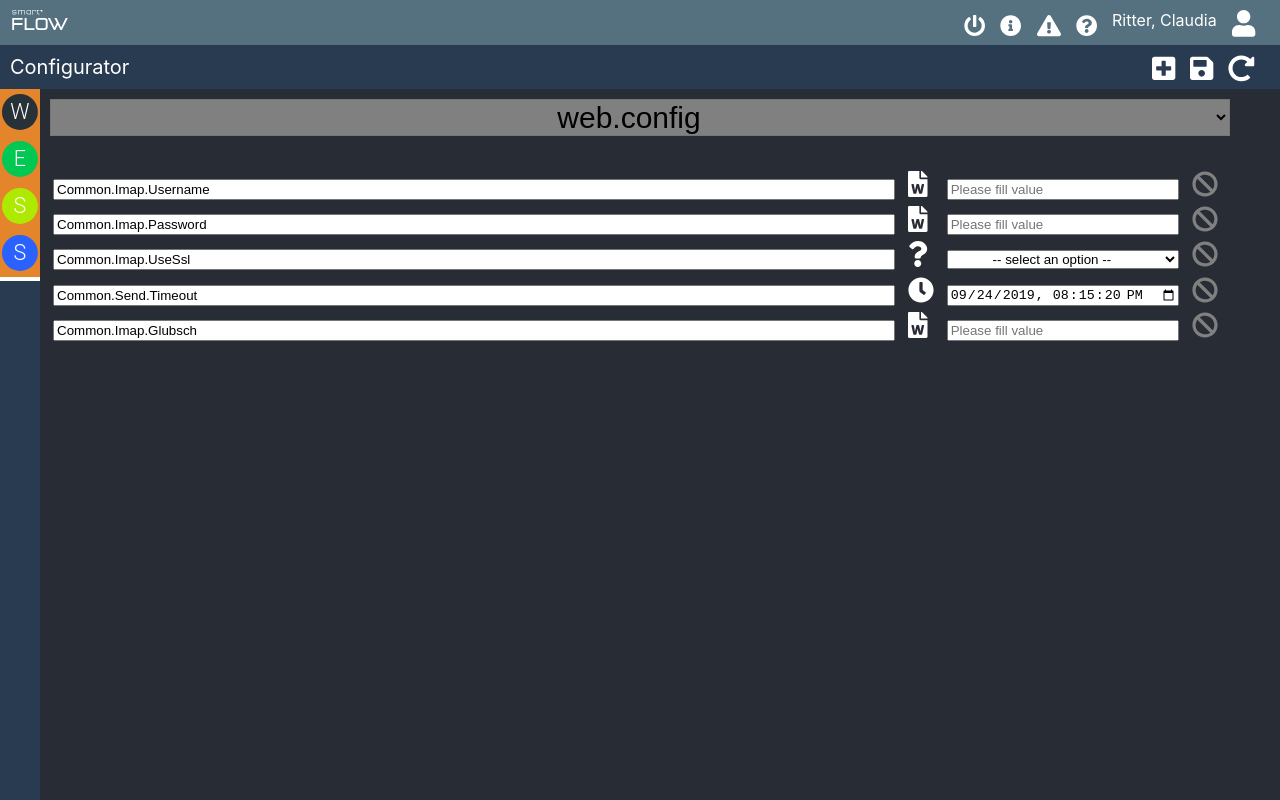
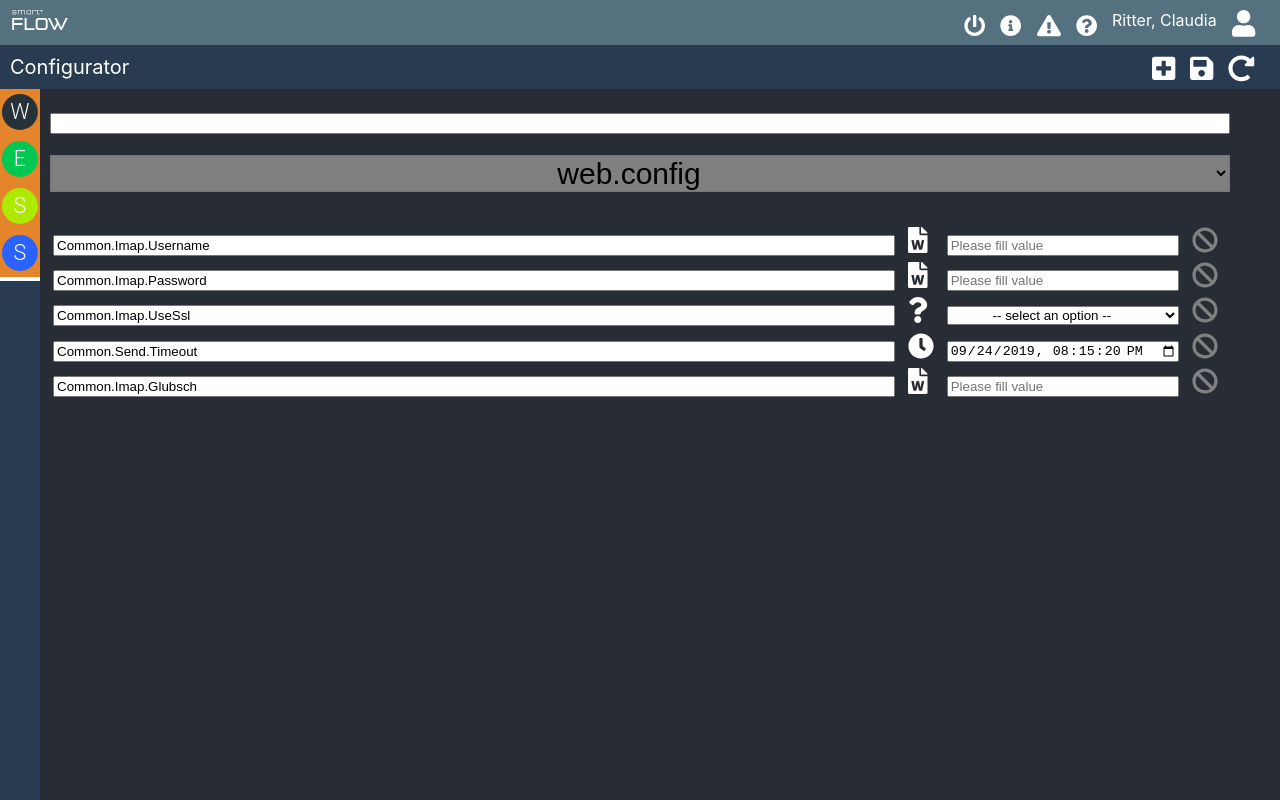
Before and after one commit to deBabbbe/ReactConfigurator, a React (Create React App) app: page / in a window 1280 px wide. Shown: the top 800 px of the page. Built offline with nearby package versions, Linux system fonts and the light colour scheme.

Commit message:
Added pre version of search bar Still not working, but exists

```diff
--- a/src/App.css
+++ b/src/App.css
@@ -1,6 +1,6 @@
 .App-header {
   background-color: #282c34;
-  height: 500px;
+  height: 830px;
   font-size: calc(10px + 2vmin);
   color: white;
   padding: 10px 50px 50px 50px;
@@ -70,6 +70,11 @@ select {
   color: black;
   background: grey;
 }
+#searchBar {
+  font-size: 30px;
+  margin-bottom: 20px;
+  color: black;
+}
 input {
   width: 100%;
   box-sizing: border-box;
@@ -84,6 +89,6 @@ input {
   border-color: white;
 }
 .ConfigBarFiller {
-  height: 400px;
+  height: 700px;
   background-color: #293b51;
 }
--- a/src/App.js
+++ b/src/App.js
@@ -1,3 +1,4 @@
+import { SearchBar } from './Components/SearchBar';
 import { ConfigBar } from './Components/ConfigBar';
 import { ActionBar } from './Components/ActionBar';
 import { ApplicationBar } from './Components/ApplicationBar';
@@ -42,6 +43,14 @@ class App extends React.Component {
     });
   }
 
+  filterConfigs = (filterValue) => {
+    console.warn(this.state.data[0].config);
+    const data = this.state.data.filter(data => data.config.includes(filterValue));
+    this.setState({
+      data: data
+    });
+  }
+
   render = () => {
     return (
       <div className="App">
@@ -49,6 +58,7 @@ class App extends React.Component {
         <ActionBar addEntry={this.addEntry} save={this.save} />
         <ConfigBar configFileChanged={this.configFileChanged} />
         <header className="App-header">
+          <SearchBar filterConfigs={this.filterConfigs} />
           <ConfigFileSelector configFileChanged={this.configFileChanged}></ConfigFileSelector>
           <table>
             <Entries data={this.state.data} removeEntry={this.removeEntry}></Entries>
--- a/src/App.scss
+++ b/src/App.scss
@@ -84,6 +84,12 @@ select {
   background: grey;
 }
 
+#searchBar {
+  font-size: 30px;
+  margin-bottom: 20px;
+  color: black;
+}
+
 input {
   width: 100%;
   box-sizing: border-box;
--- /dev/null
+++ b/src/Components/SearchBar.tsx
@@ -0,0 +1,19 @@
+import React from "react";
+
+type SearchBarProps = {
+    filterConfigs: any
+}
+
+export class SearchBar extends React.Component<SearchBarProps> {
+    guggemol = (event: any) => {
+        event.persist()
+        console.warn(event.target.value)
+        this.props.filterConfigs(event.target.value)
+    }
+
+    render() {
+        return <div id="searchBar">
+            <input onChange={this.guggemol}></input>
+        </div>;
+    }
+}
```
